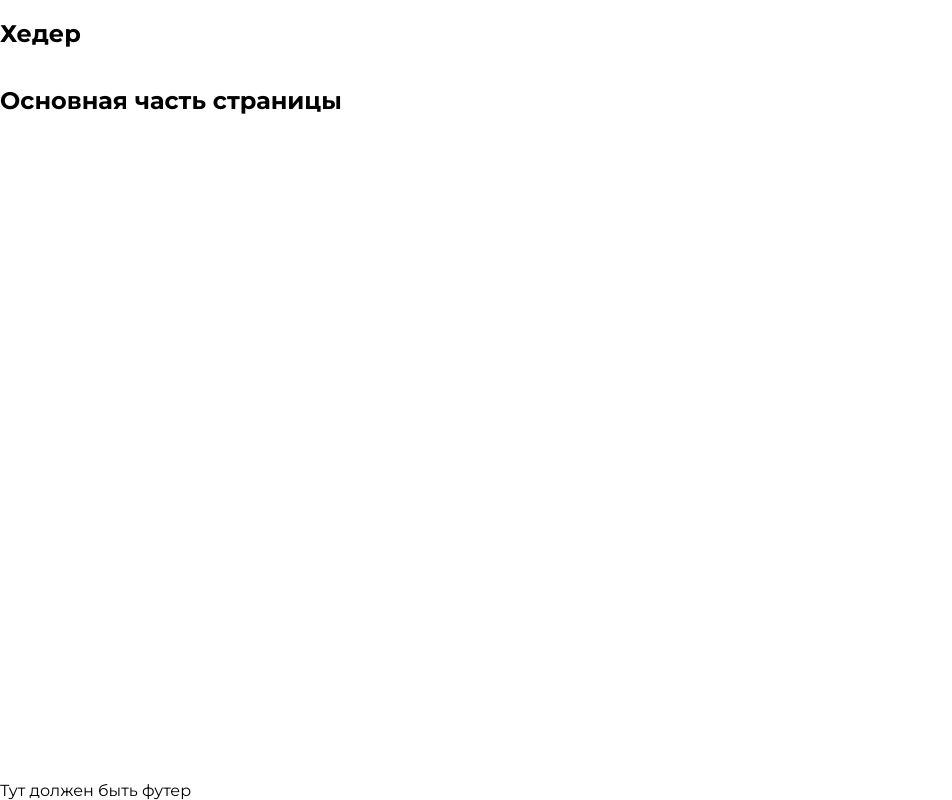
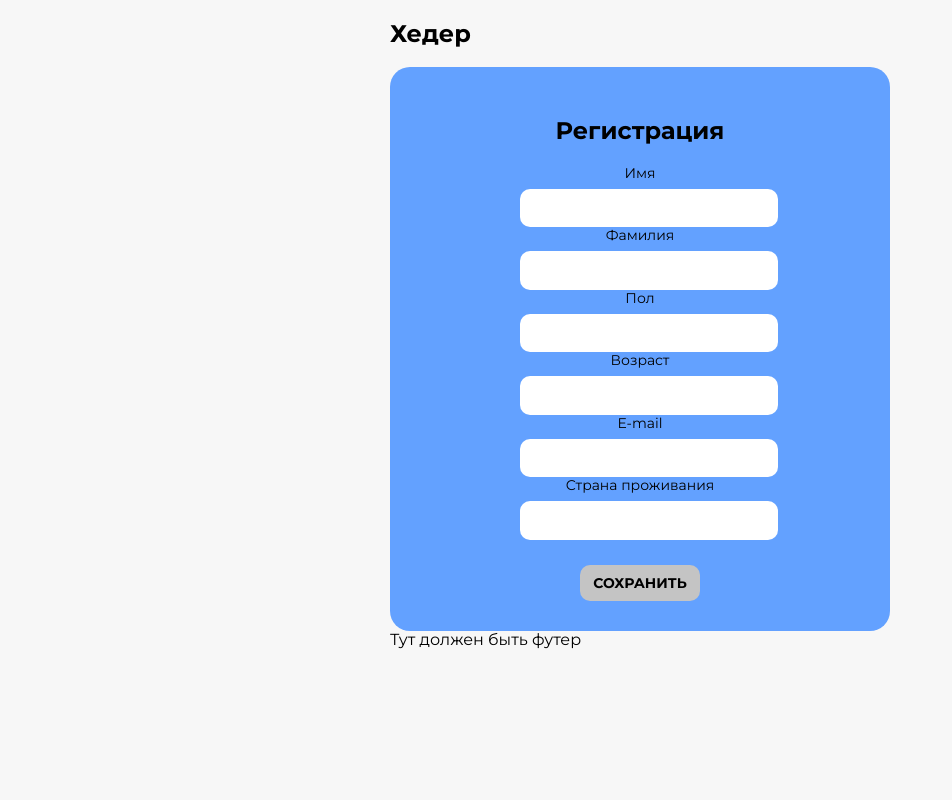
Before and after one commit to NastyaTarasovaa/JS-project-, a plain HTML site: page index.html in a window 1280 px wide. Shown: the whole page, without its empty margins (0-952 px from the left). Drawn offline with Linux system fonts and the light colour scheme.

Commit message:
add form

```diff
--- /dev/null
+++ b/assets/styleform.css
@@ -0,0 +1,65 @@
+body {
+    margin: 0;
+    background: #F7F7F7;
+    display: flex;
+    justify-content: center;
+    align-items: center;
+    height: 100vh;
+
+
+}
+
+.form {
+    width: 500px;
+    background: #63A1FF;
+    border-radius: 20px;
+display: flex;
+    justify-content: center;
+    align-items: center;
+
+}
+
+.profile {
+
+    width: 240px;
+    text-align: center;
+    padding: 30px;
+}
+
+label,
+span {
+    display: block;
+    font-size: 14px;
+    margin-bottom: 8px;
+}
+
+input[type="text"],
+input[type="email"] {
+    width: 95%;
+    padding: 10px 15px;
+    border-width: 0;
+    border-radius: 10px;
+    background: white;
+    outline: none;
+    margin: 0;
+}
+
+input[type="text"]:focus,
+input[type="email"]:focus {
+    box-shadow: inset 0 0 0 2px rgba(0, 0, 0, .2);
+}
+
+button {
+    padding: 10px 0;
+    border-width: 0;
+    border-radius: 10px;
+    display: block;
+    width: 120px;
+    margin: 25px auto 0;
+    background: #C4C4C4;
+    color: black;
+    font-size: 14px;
+    font-weight:bolder;
+    outline: none;
+    text-transform: uppercase;
+}
--- a/index.html
+++ b/index.html
@@ -1,12 +1,16 @@
 <!DOCTYPE html>
 <html lang="ru">
+
 <head>
     <meta charset="UTF-8">
     <meta http-equiv="X-UA-Compatible" content="IE=edge">
     <meta name="viewport" content="width=device-width, initial-scale=1.0">
     <link rel="stylesheet" href="assets/normalize.css">
     <link rel="stylesheet" href="assets/style.css">
-    <link href="https://fonts.googleapis.com/css2?family=Montserrat:wght@300;400;500;700;900&family=Roboto+Slab:wght@300&family=Roboto:wght@300;400;700&display=swap" rel="stylesheet">
+    <link rel="stylesheet" href="assets/styleform.css">
+    <link
+        href="https://fonts.googleapis.com/css2?family=Montserrat:wght@300;400;500;700;900&family=Roboto+Slab:wght@300&family=Roboto:wght@300;400;700&display=swap"
+        rel="stylesheet">
     <title>Document</title>
 </head>
 
@@ -19,11 +23,40 @@
             </div>
         </header>
 
-        <main class="content">
-            <div class="body">
+        <main class="form">
+            <div class="profile">
                 <div class='content-container'>
-                    <h2>Основная часть страницы</h2>
+                    <h2>Регистрация</h2>
                 </div>
+                <div>
+                    <label for="name">Имя</label>
+                    <input type="text" id="name">
+                </div>
+                <div>
+                    <label for="surname">Фамилия</label>
+                    <input type="text" id="surname">
+                </div>
+                <div>
+                    <label for="sex">Пол</label>
+                    <input type="text" id="sex">
+                </div>
+                <div>
+                    <label for="age">Возраст</label>
+                    <input type="text" id="age">
+                </div>
+                <div>
+                    <label for="email">E-mail</label>
+                    <input type="email" id="email">
+                </div>
+                <div>
+                    <label for="country">Страна проживания</label>
+                    <input type="text" id="country">
+                </div>
+                <div>
+                    <button> Сохранить </button>
+
+                </div>
+
             </div>
         </main>
 
@@ -32,6 +65,7 @@
                 <div class="footer__row">
                     <div class="footer__text">Тут должен быть футер</div>
                 </div>
+
             </div>
         </footer>
     </div>
```
